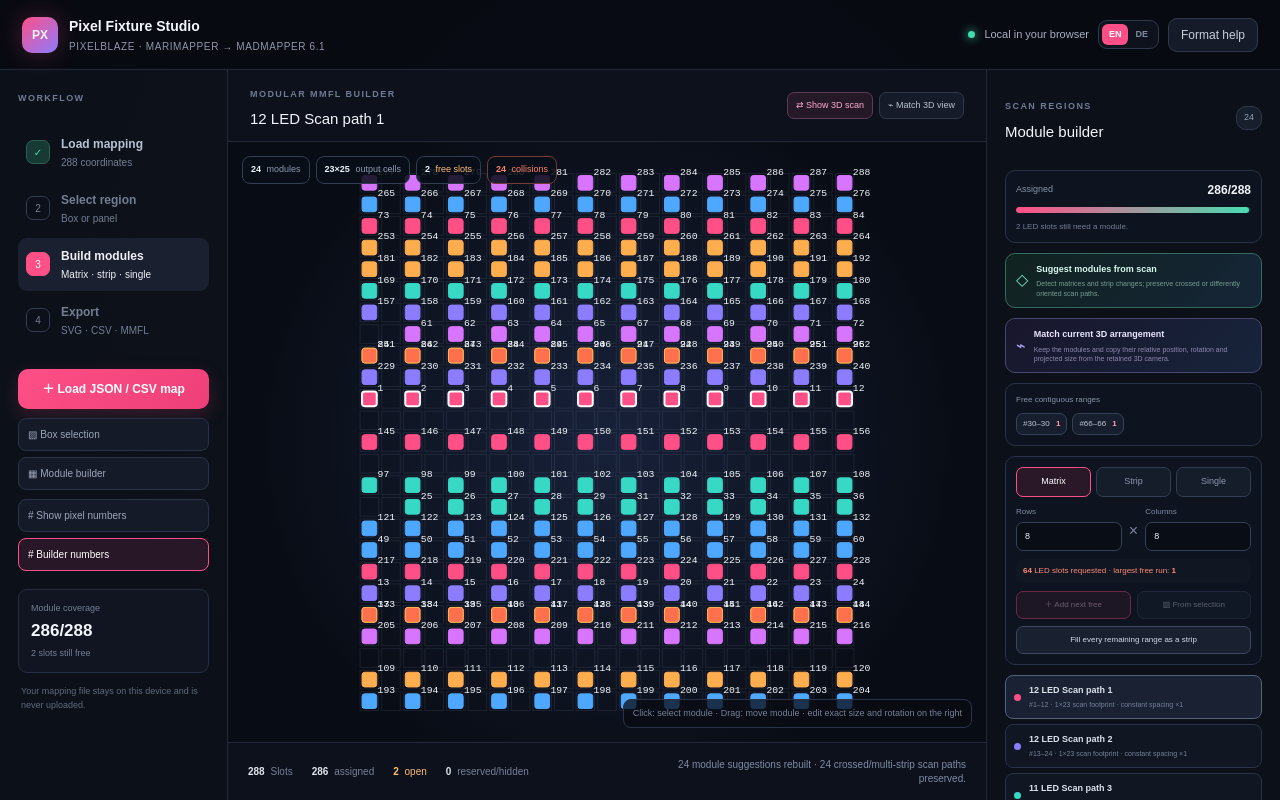
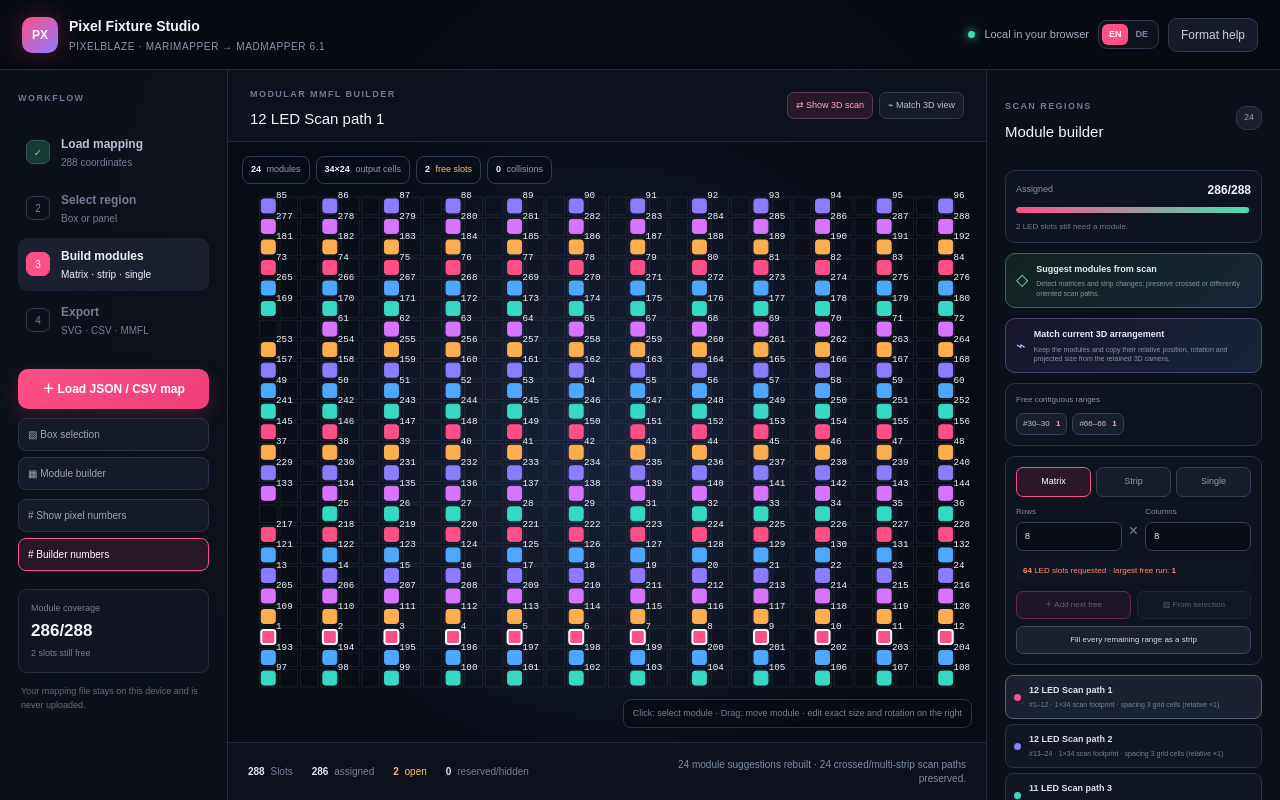
Before and after one commit to JimmyBlunt/pixel-fixture-studio, a Next.js app: page / in a window 1280 px wide. Both pictures are taken after a click on the button 1133 px from the left and 280 px from the top of the page. Built offline with nearby package versions, Linux system fonts and the light colour scheme.

Commit message:
Add visible spacing to dense scan strips

```diff
--- a/app/page.tsx
+++ b/app/page.tsx
@@ -29,6 +29,7 @@ type PixelModule = {
   rotation: number;
   sourceCells?: ModuleSourceCell[];
   sourceStep?: number;
+  sourceGridStep?: number;
   hiddenIndices: number[];
   color: string;
 };
@@ -525,9 +526,10 @@ function quantizePanelScanGrid(panel: Panel, points: MapPoint[], pitch: number,
     return { ...range, pitch: median(distances) };
   });
   const basePitch = Math.max(Math.min(...strandPitches.map(strand => strand.pitch), pitch), .0001);
-  // Use half of the densest physical pitch as the MMFL sub-grid. This leaves room to separate
-  // two crossing strands without changing an individual LED interval.
-  const cellPitch = basePitch / 2;
+  // Three MMFL cells per dense-strip pitch keep a visible gap even in the fitted overview.
+  // Sparser strips retain their detected relative ratio (for example 144/m -> 3, 72/m -> 6).
+  const gridSubdivisions = 3;
+  const cellPitch = basePitch / gridSubdivisions;
   const raw = projected.map(point => ({
     sourceIndex: point.sourceIndex,
     column: (point.u * c + point.v * s) / cellPitch,
@@ -538,7 +540,7 @@ function quantizePanelScanGrid(panel: Panel, points: MapPoint[], pitch: number,
   const occupied = new Set<string>(), cells = new Map<number, ModuleSourceCell>(), steps = new Map<number, number>();
   strandPitches.forEach(strand => {
     const relativeStep = Math.max(1, Math.round(strand.pitch / basePitch));
-    const step = relativeStep * 2;
+    const step = relativeStep * gridSubdivisions;
     steps.set(strand.first, relativeStep);
     const strandCells = Array.from({ length: strand.last - strand.first + 1 }, (_, offset) => rawByIndex.get(strand.first + offset)).filter(Boolean) as { sourceIndex: number; row: number; column: number }[];
     const lineRuns: typeof strandCells[] = [];
@@ -598,7 +600,7 @@ function quantizePanelScanGrid(panel: Panel, points: MapPoint[], pitch: number,
       });
     });
   });
-  return { cells, steps };
+  return { cells, steps, gridSubdivisions };
 }
 
 /**
@@ -626,7 +628,7 @@ function suggestModulesFromScan(points: MapPoint[], panels: Panel[], pitch: numb
   });
   runs.push({ first, last: points.length - 1, length: points.length - first });
 
-  type ModuleDraft = { first: number; count: number; rows: number; columns: number; zigzag: boolean; confidence: 'high' | 'medium'; sourceCells?: ModuleSourceCell[]; sourceStep?: number; x?: number; y?: number };
+  type ModuleDraft = { first: number; count: number; rows: number; columns: number; zigzag: boolean; confidence: 'high' | 'medium'; sourceCells?: ModuleSourceCell[]; sourceStep?: number; sourceGridStep?: number; x?: number; y?: number };
   const drafts: ModuleDraft[] = [];
   for (let offset = 0; offset < runs.length;) {
     const start = runs[offset];
@@ -686,7 +688,8 @@ function suggestModulesFromScan(points: MapPoint[], panels: Panel[], pitch: numb
         const minColumn = Math.min(...absoluteCells.map(cell => cell.column)), minRow = Math.min(...absoluteCells.map(cell => cell.row));
         const sourceCells = absoluteCells.map(cell => ({ ...cell, column: cell.column - minColumn, row: cell.row - minRow }));
         const columns = Math.max(...sourceCells.map(cell => cell.column)) + 1, rows = Math.max(...sourceCells.map(cell => cell.row)) + 1;
-        specialDrafts.push({ first: segmentFirst, count: sourceCells.length, rows, columns, zigzag: true, confidence: 'high', sourceCells, sourceStep: grid.steps.get(segmentFirst), x: minColumn, y: minRow });
+        const sourceStep = grid.steps.get(segmentFirst) ?? 1;
+        specialDrafts.push({ first: segmentFirst, count: sourceCells.length, rows, columns, zigzag: true, confidence: 'high', sourceCells, sourceStep, sourceGridStep: sourceStep * grid.gridSubdivisions, x: minColumn, y: minRow });
       }
       segmentFirst = boundary + 1;
     });
@@ -708,7 +711,7 @@ function suggestModulesFromScan(points: MapPoint[], panels: Panel[], pitch: numb
       draft.columns,
       index,
     );
-    module = draft.sourceCells ? { ...module, sourceCells: draft.sourceCells, sourceStep: draft.sourceStep } : detectModuleWiring(module, points, panels, pitch);
+    module = draft.sourceCells ? { ...module, sourceCells: draft.sourceCells, sourceStep: draft.sourceStep, sourceGridStep: draft.sourceGridStep } : detectModuleWiring(module, points, panels, pitch);
     module = {
       ...module,
       zigzag: draft.zigzag,
@@ -1967,12 +1970,12 @@ export default function Home() {
               {selectionStart >= 0 && <small className="selection-capacity">#{selectionStart + 1}: {selectionFreeCapacity} {t('consecutive free slots available', 'aufeinanderfolgende freie Slots verfügbar')}</small>}
               <button className="fill-free" disabled={!freeRanges.length} onClick={fillFreeAsStrips}>{t('Fill every remaining range as a strip', 'Alle restlichen Bereiche als Streifen füllen')}</button>
             </div>
-            <div className="module-list">{modules.map(module => <button className={module.id === activeModule?.id ? 'active' : ''} key={module.id} onClick={() => { setActiveModuleId(module.id); setStageMode('builder'); }}><i style={{ background: module.color }} /><span><strong>{module.name}</strong><small>#{module.startIndex + 1}–{module.startIndex + modulePixelCount(module)} · {module.sourceCells ? t(`${module.rows}×${module.columns} scan footprint · constant spacing ×${module.sourceStep ?? 1}`, `${module.rows}×${module.columns} Scan-Grundfläche · konstanter Abstand ×${module.sourceStep ?? 1}`) : `${module.rows}×${module.columns}`}{module.hiddenIndices.length ? ` · ${module.hiddenIndices.length} ${t('hidden', 'ausgeblendet')}` : ''}</small></span></button>)}</div>
+            <div className="module-list">{modules.map(module => <button className={module.id === activeModule?.id ? 'active' : ''} key={module.id} onClick={() => { setActiveModuleId(module.id); setStageMode('builder'); }}><i style={{ background: module.color }} /><span><strong>{module.name}</strong><small>#{module.startIndex + 1}–{module.startIndex + modulePixelCount(module)} · {module.sourceCells ? t(`${module.rows}×${module.columns} scan footprint · spacing ${module.sourceGridStep ?? 3} grid cells (relative ×${module.sourceStep ?? 1})`, `${module.rows}×${module.columns} Scan-Grundfläche · Abstand ${module.sourceGridStep ?? 3} Rasterzellen (relativ ×${module.sourceStep ?? 1})`) : `${module.rows}×${module.columns}`}{module.hiddenIndices.length ? ` · ${module.hiddenIndices.length} ${t('hidden', 'ausgeblendet')}` : ''}</small></span></button>)}</div>
             {activeModule && <div className="module-editor">
               <div className="module-editor-title"><span>{t('Active module', 'Aktives Modul')}</span><button onClick={() => removeModule(activeModule.id)}>{t('Remove', 'Entfernen')}</button></div>
               <label>{t('Name', 'Name')}<input value={activeModule.name} onChange={event => updateModule({ ...activeModule, name: event.target.value })} /></label>
               <div className="module-meta"><span>{t('Assigned range', 'Zugewiesener Bereich')} <b>#{activeModule.startIndex + 1}–{activeModule.startIndex + modulePixelCount(activeModule)}</b></span><span>{activeModule.sourceCells ? t('measured scan path', 'gemessener Scan-Pfad') : activeModule.wiringDetected ? t('scan-assisted', 'scan-unterstützt') : t('manual wiring', 'manuelle Verdrahtung')}</span></div>
-              {activeModule.sourceCells ? <p className="single-note">{t(`This strand uses a constant relative LED spacing of ×${activeModule.sourceStep ?? 1}. Whole straight runs are regularized together, while crossings, direction changes and intentional gaps between runs remain intact.`, `Dieser Strang verwendet einen konstanten relativen LED-Abstand von ×${activeModule.sourceStep ?? 1}. Ganze gerade Teilstrecken werden gemeinsam begradigt; Kreuzungen, Richtungswechsel und beabsichtigte Abstände zwischen Teilstrecken bleiben erhalten.`)}</p> : <>
+              {activeModule.sourceCells ? <p className="single-note">{t(`This strand uses ${activeModule.sourceGridStep ?? 3} MMFL grid cells per LED interval (relative density ×${activeModule.sourceStep ?? 1}). Whole straight runs are regularized together, while crossings and direction changes remain intact.`, `Dieser Strang verwendet ${activeModule.sourceGridStep ?? 3} MMFL-Rasterzellen pro LED-Abstand (relative Dichte ×${activeModule.sourceStep ?? 1}). Ganze gerade Teilstrecken werden gemeinsam begradigt; Kreuzungen und Richtungswechsel bleiben erhalten.`)}</p> : <>
                 <div className="module-grid-fields"><label>{t('Flow', 'Verlauf')}<select value={activeModule.order} onChange={event => updateModule({ ...activeModule, order: event.target.value as ModuleOrder, wiringDetected: false })}><option value="rows">{t('Rows first', 'Zeilen zuerst')}</option><option value="columns">{t('Columns first', 'Spalten zuerst')}</option></select></label><label>{t('Start corner', 'Startecke')}<select value={activeModule.startCorner} onChange={event => updateModule({ ...activeModule, startCorner: event.target.value as ModuleCorner, wiringDetected: false })}><option value="tl">↖ TL</option><option value="tr">↗ TR</option><option value="bl">↙ BL</option><option value="br">↘ BR</option></select></label></div>
                 <label className="check-row"><input type="checkbox" checked={activeModule.zigzag} onChange={event => updateModule({ ...activeModule, zigzag: event.target.checked, wiringDetected: false })} /> {t('Zigzag / serpentine wiring', 'Zickzack-/Serpentinen-Verdrahtung')}</label>
                 <button className="detect-wiring" onClick={redetectWiring}>◇ {t('Detect wiring from scan', 'Verdrahtung aus Scan erkennen')}</button>
```
